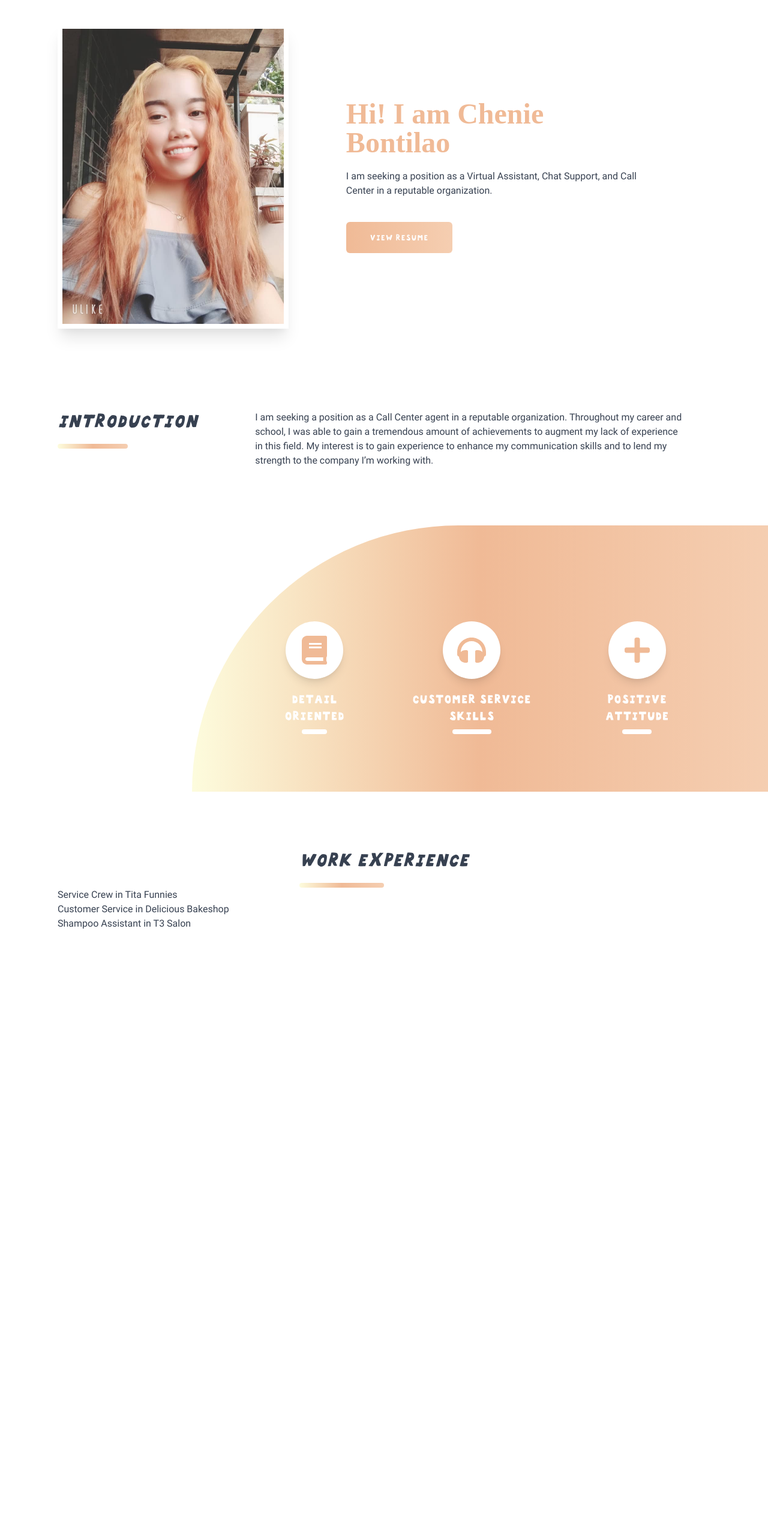
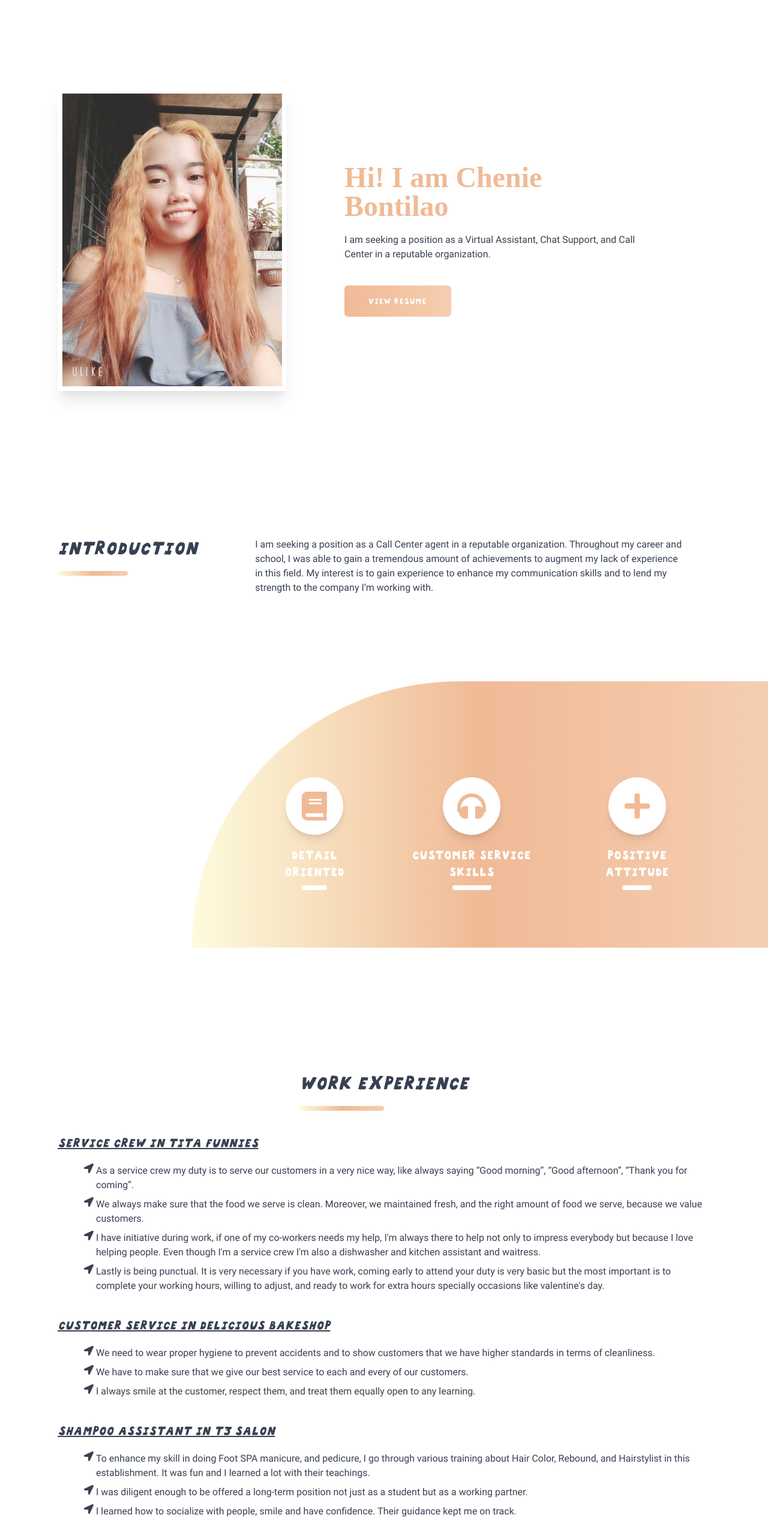
Before and after one commit to hitchcliff/chenieb-va, a React (Create React App) app: page / in a window 1280 px wide. Shown: the top 2566 px of the page at 60% size. Before the commit the page ends 1648 px from the top, so only its background shows below. Built offline with nearby package versions, Linux system fonts and the light colour scheme.

Commit message:
added work experience

```diff
--- a/src/app/Home/Experience/Experience.tsx
+++ b/src/app/Home/Experience/Experience.tsx
@@ -1,16 +1,28 @@
+import { faList, faLocationArrow } from '@fortawesome/free-solid-svg-icons';
+import { FontAwesomeIcon } from '@fortawesome/react-fontawesome';
 import { Container } from '../../../components';
 import Heading, { HeadingPattern } from '../../../components/Heading/Heading';
 import { experienceData } from './ExperienceData';
 
 export default function Experience() {
   const experienceItems = experienceData.map(({ title, accomplishments }, idx) => (
-    <div key={idx}>
-      <h4>{title}</h4>
+    <div key={idx} className="mt-10">
+      <Heading heading={HeadingPattern.H5} className="italic underline">
+        {title}
+      </Heading>
+      <ul className="mt-5">
+        {accomplishments.map((item, i) => (
+          <li key={i} className="mt-2 ml-10 lg:ml-16 relative">
+            <FontAwesomeIcon icon={faLocationArrow} className="mr-2 absolute -left-5" />
+            {item}
+          </li>
+        ))}
+      </ul>
     </div>
   ));
 
   return (
-    <Container className="py-24">
+    <Container className="py-52">
       <div className="w-full">
         <Heading
           heading={HeadingPattern.H2}
@@ -18,7 +30,7 @@ export default function Experience() {
         >
           work experience
         </Heading>
-        <div>{experienceItems}</div>
+        <div className="mt-10">{experienceItems}</div>
       </div>
     </Container>
   );
--- a/src/app/Home/Highlights/Highlights.tsx
+++ b/src/app/Home/Highlights/Highlights.tsx
@@ -24,7 +24,7 @@ export default function Highlights() {
     </HighlightItem>
   ));
   return (
-    <Container className="py-24 primary-gradient rounded-tl-full ml-auto w-3/4">
+    <Container className="py-24 mt-12 primary-gradient rounded-tl-full ml-auto w-3/4">
       <div className="mx-auto">
         <div className="flex flex-col mt-16 md:flex-row">{highlightItems}</div>
       </div>
--- a/src/app/Home/Showcase/Showcase.tsx
+++ b/src/app/Home/Showcase/Showcase.tsx
@@ -4,9 +4,13 @@ import Heading, { HeadingPattern } from '../../../components/Heading/Heading';
 
 export default function Showcase() {
   return (
-    <Container>
-      <div className="w-1/2 border-8 border-white shadow-xl">
-        <img src={SHOWCASE_IMG} alt="chennie" className="w-full object-cover" />
+    <Container className="min-h-screen">
+      <div className="w-1/2 flex">
+        <img
+          src={SHOWCASE_IMG}
+          alt="chennie"
+          className="w-full flex my-auto object-cover h-auto border-8 border-white shadow-xl"
+        />
       </div>
       <div className="px-10 flex flex-col justify-center lg:px-24">
         <Heading heading={HeadingPattern.H1} className="font-times text-primary">
--- a/src/components/Heading/Heading.tsx
+++ b/src/components/Heading/Heading.tsx
@@ -5,6 +5,7 @@ export enum HeadingPattern {
   H2 = 'h2',
   H3 = 'h3',
   H4 = 'h4',
+  H5 = 'h5',
 }
 
 interface HeadingProps {
@@ -39,6 +40,14 @@ export default function Heading({ children, heading, className }: HeadingProps)
           <div className="w-1/4 mx-auto bg-white h-2 rounded-full mt-2" />
         </div>
       )}
+
+      {heading === HeadingPattern.H5 && (
+        <div>
+          <motion.h4 className="uppercase text-md font-bokka lg:text-xl font-bold">
+            {children}
+          </motion.h4>
+        </div>
+      )}
     </div>
   );
 }
```
